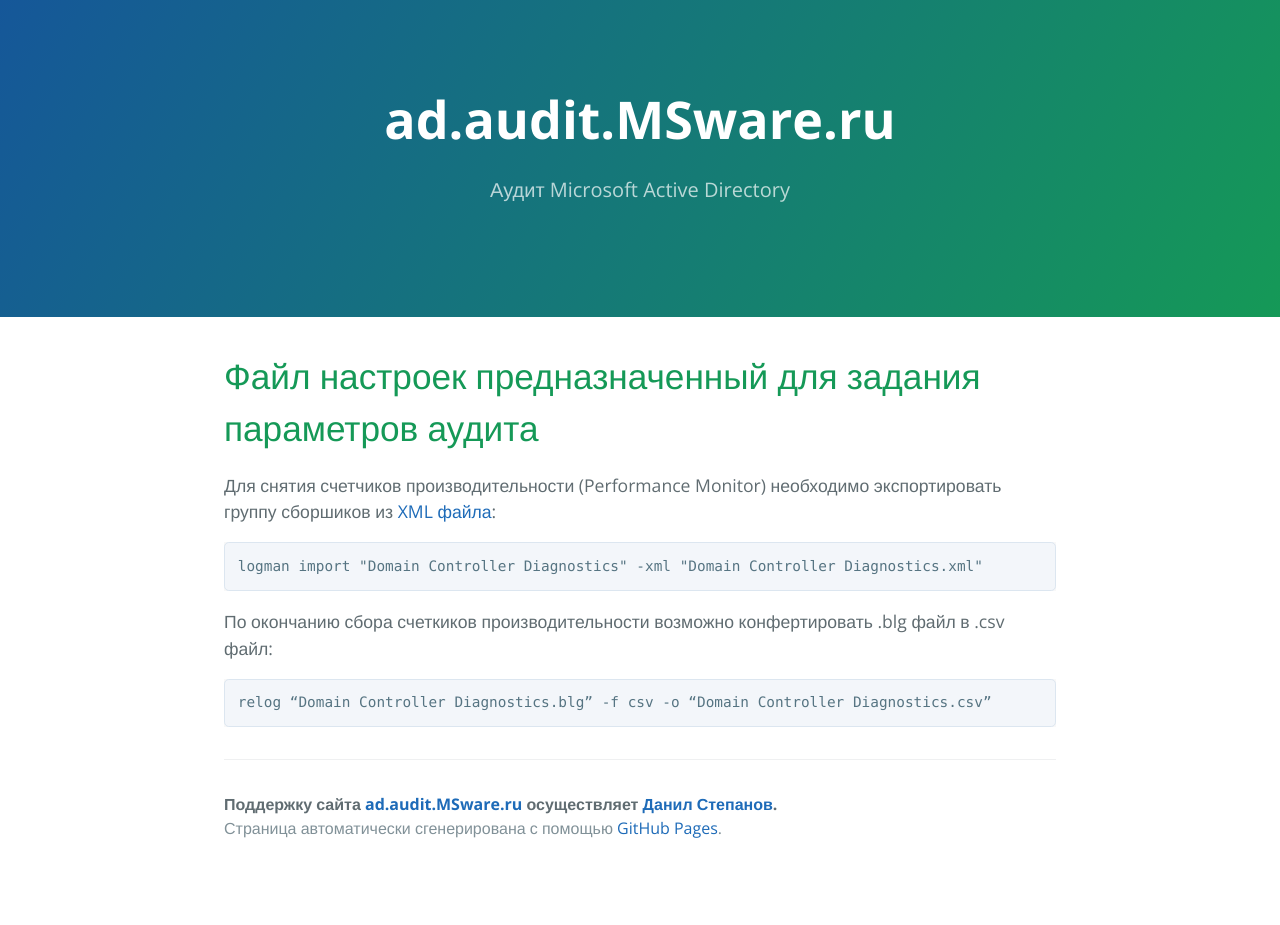
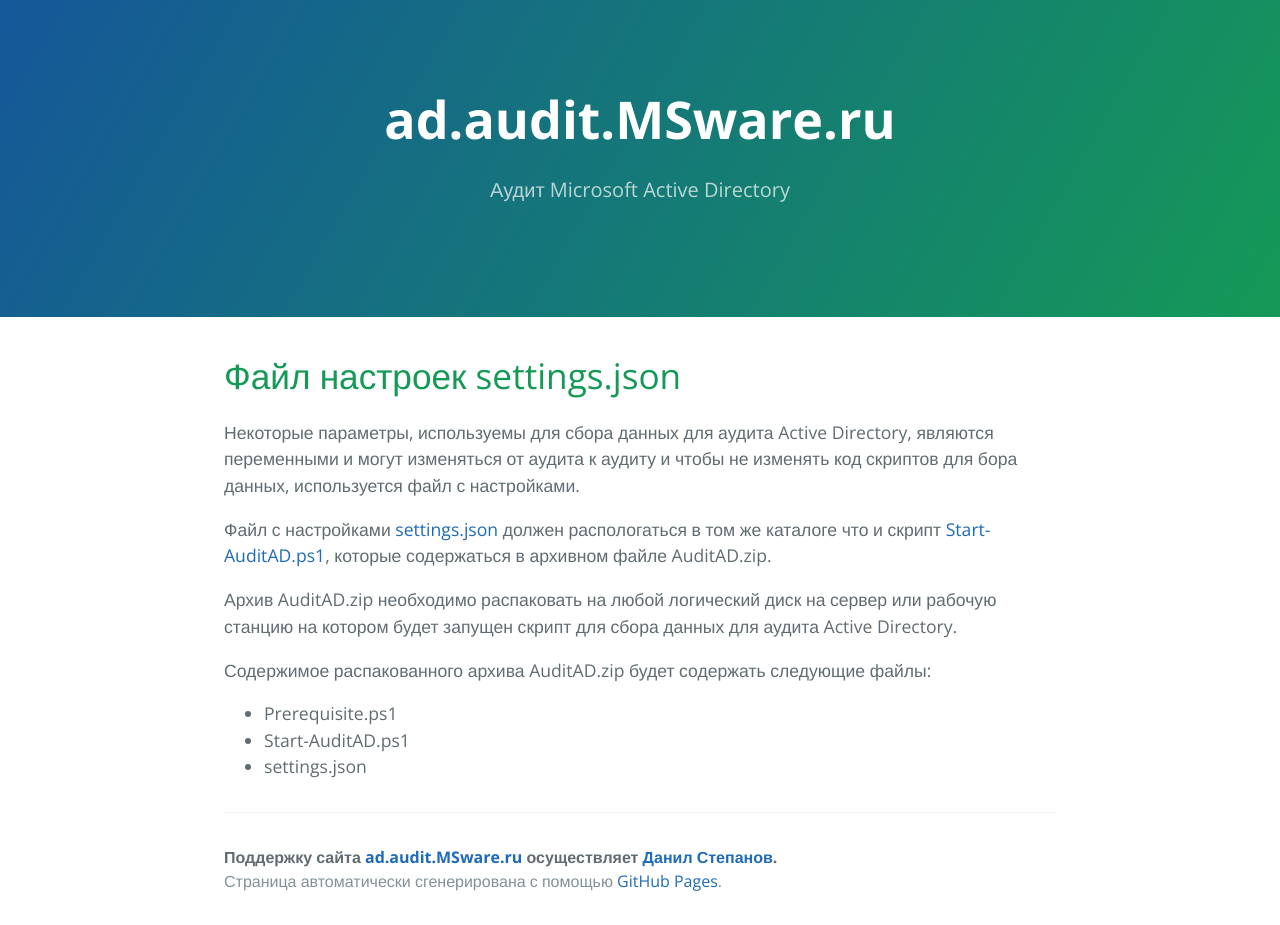
Before and after one commit to dasternd/ad-audit, a Jekyll site: the page built from Settings/index.md, in a window 1280 px wide. Built offline with Jekyll 4.4.1, drawn with Linux system fonts in a browser that asks for light colours; our own code applies the rules of GitHub Pages for plain Markdown files; before the commit the page ends 900 px from its top, so only the background shows below that.

Commit message:
Edit Settings

````diff
--- a/Settings/index.md
+++ b/Settings/index.md
@@ -1,13 +1,12 @@
-# Файл настроек предназначенный для задания параметров аудита
+# Файл настроек settings.json
 
-Для снятия счетчиков производительности (Performance Monitor) необходимо экспортировать группу сборшиков из [XML файла](/Settings/PerfMon-DomainControllerDiagnostics.xml):
+Некоторые параметры, используемы для сбора данных для аудита Active Directory, являются переменными и могут изменяться от аудита к аудиту и чтобы не изменять код скриптов для бора данных, используется файл с настройками.
 
-```
-logman import "Domain Controller Diagnostics" -xml "Domain Controller Diagnostics.xml"
-```
+Файл с настройками [settings.json](/Settings/settings.json) должен распологаться в том же каталоге что и скрипт [Start-AuditAD.ps1](/PowerShell/Start-AuditAD.ps1), которые содержаться в архивном файле AuditAD.zip.
 
-По окончанию сбора счеткиков производительности возможно конфертировать .blg файл в .csv файл:
+Архив AuditAD.zip необходимо распаковать на любой логический диск на сервер или рабочую станцию на котором будет запущен скрипт для сбора данных для аудита Active Directory.
 
-```
-relog “Domain Controller Diagnostics.blg” -f csv -o “Domain Controller Diagnostics.csv”
-```
+Содержимое распакованного архива AuditAD.zip будет содержать следующие файлы:
+- Prerequisite.ps1
+- Start-AuditAD.ps1
+- settings.json
````
